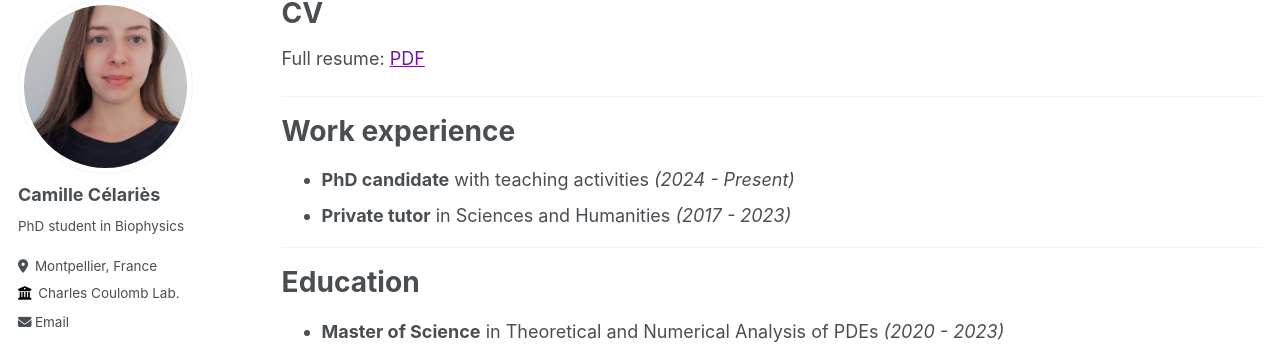
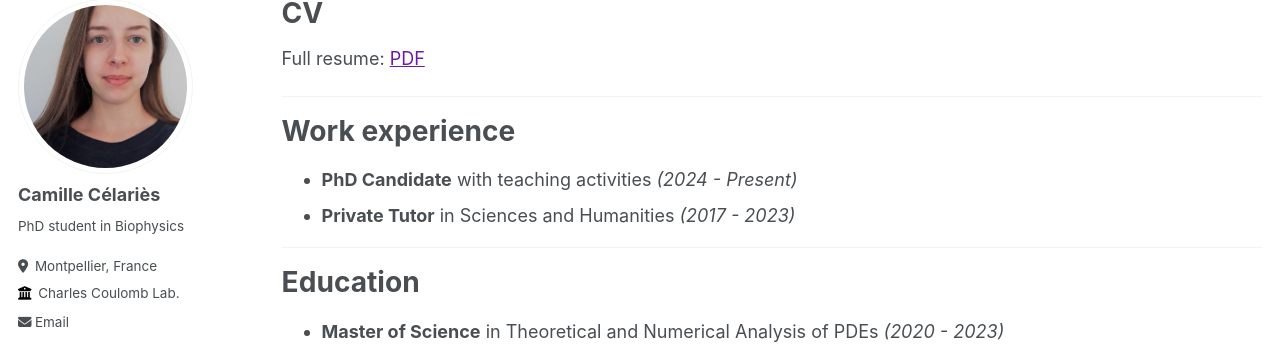
Before and after one commit to camillecelaries/camillecelaries.github.io, a Jekyll site: the page built from _pages/cv.md, in a window 1280 px wide and 1189 px high. Shown: the part 87-432 px from the top of the window. Built offline with Jekyll 4.4.1, drawn with Linux system fonts in a browser that asks for light colours.

Commit message:
Update cv.md

```diff
--- a/_pages/cv.md
+++ b/_pages/cv.md
@@ -16,8 +16,8 @@ Full resume: [PDF]({{ site.url }}/files/CV Camille Celaries.pdf)
 Work experience
 ======
 
-* <b>PhD candidate</b> with teaching activities <i>(2024 - Present)</i>
-* <b>Private tutor</b> in Sciences and Humanities <i>(2017 - 2023)</i>
+* <b>PhD Candidate</b> with teaching activities <i>(2024 - Present)</i>
+* <b>Private Tutor</b> in Sciences and Humanities <i>(2017 - 2023)</i>
 
 ***
 
```
